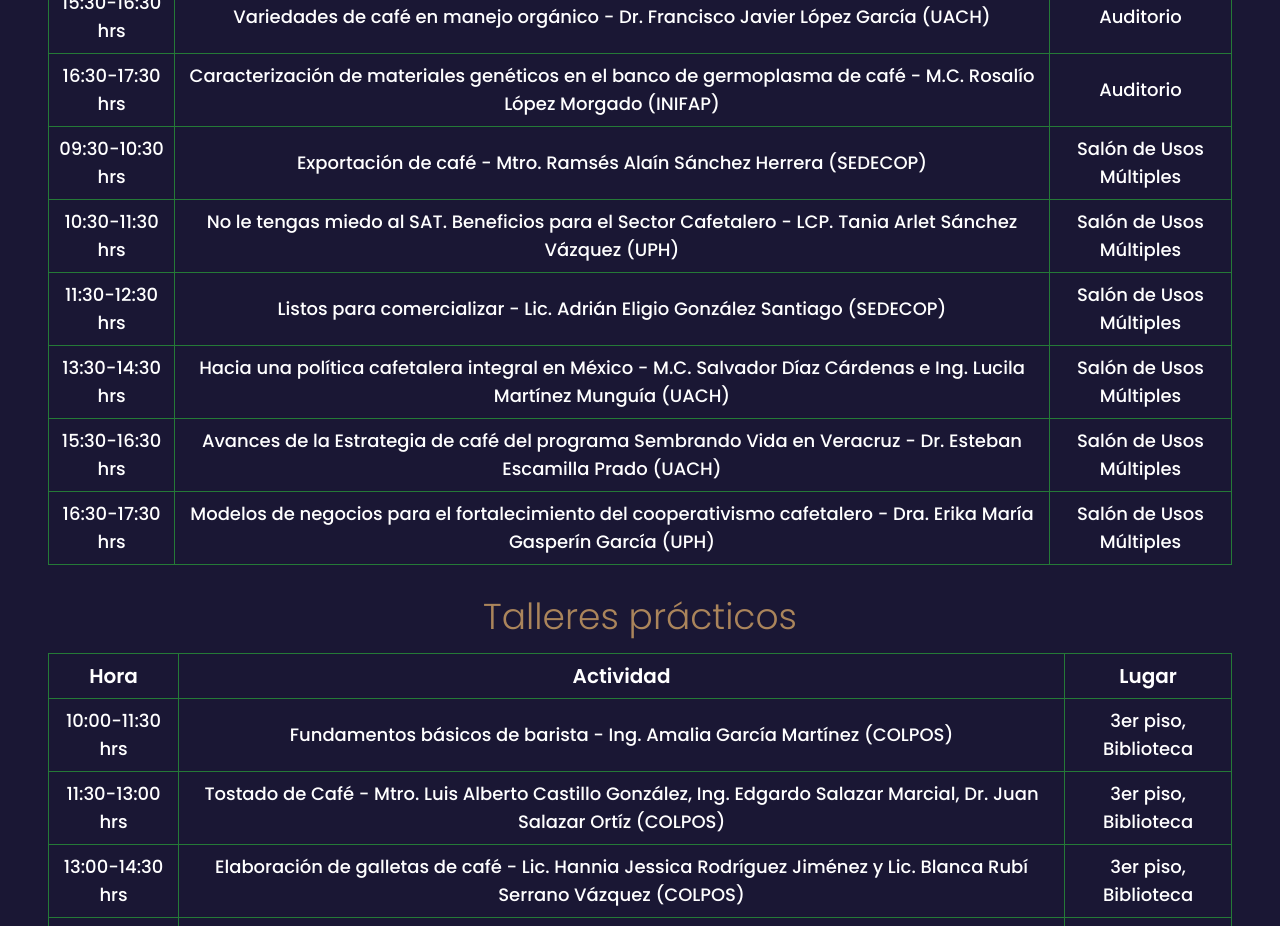
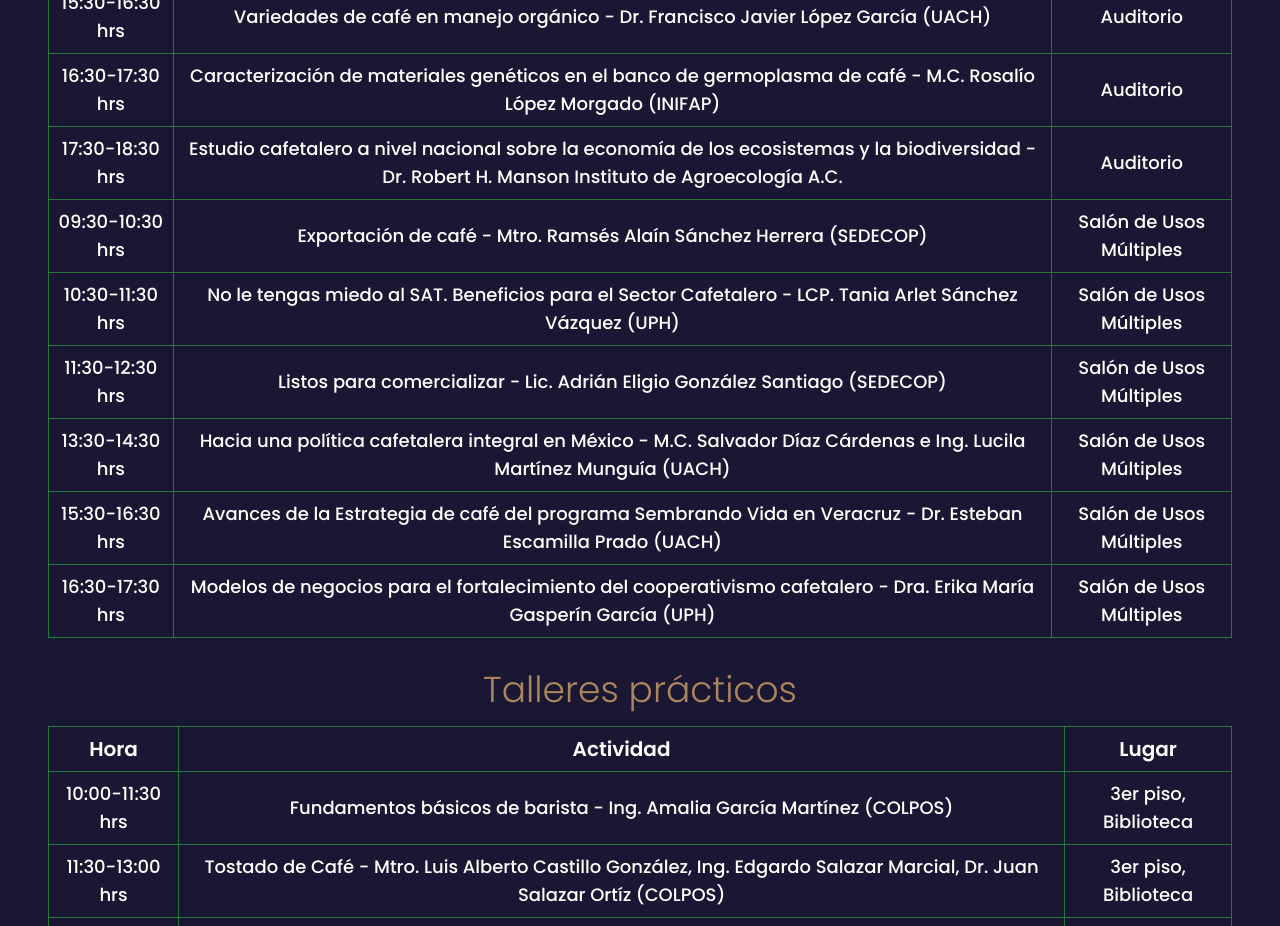
Before and after one commit to enriqueorea/festival-cafe, a Next.js app: page /sedes/biblioteca_carlos_fuentes in a window 1280 px wide. Shown: the part 1900-2826 px from the top of the page. Built offline with nearby package versions, Linux system fonts and the light colour scheme.

Commit message:
add curso

```diff
--- a/constants/index.ts
+++ b/constants/index.ts
@@ -174,6 +174,14 @@
         hora: "16:30-17:30 hrs",
         descripcion:
           "Caracterización de materiales genéticos en el banco de germoplasma de café - M.C. Rosalío López Morgado (INIFAP)",
+        lugar: "Auditorio",
+        tipo: "Capacitación",
+      },
+      {
+        fecha: "05 de julio",
+        hora: "17:30-18:30 hrs",
+        descripcion:
+          "Estudio cafetalero a nivel nacional sobre la economía de los ecosistemas y la biodiversidad - Dr. Robert H. Manson Instituto de Agroecología A.C.",
         lugar: "Auditorio",
         tipo: "Capacitación",
       },
```
